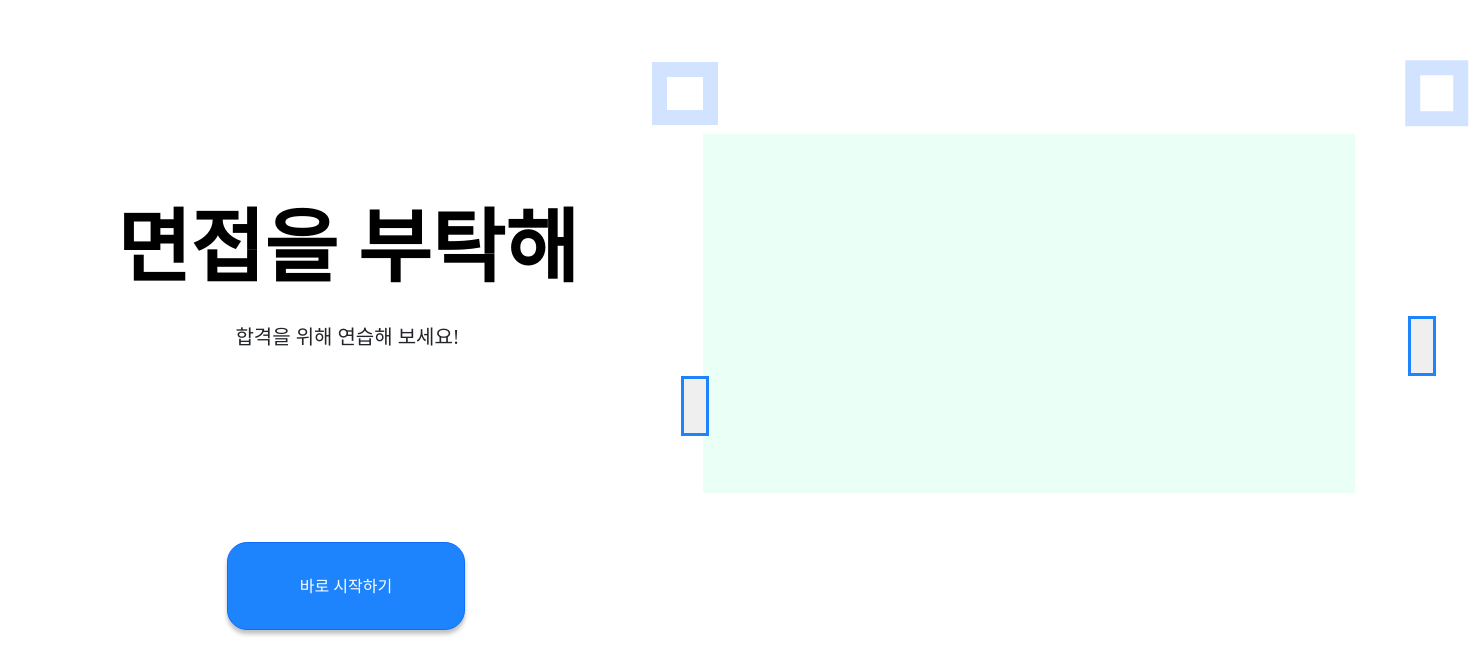
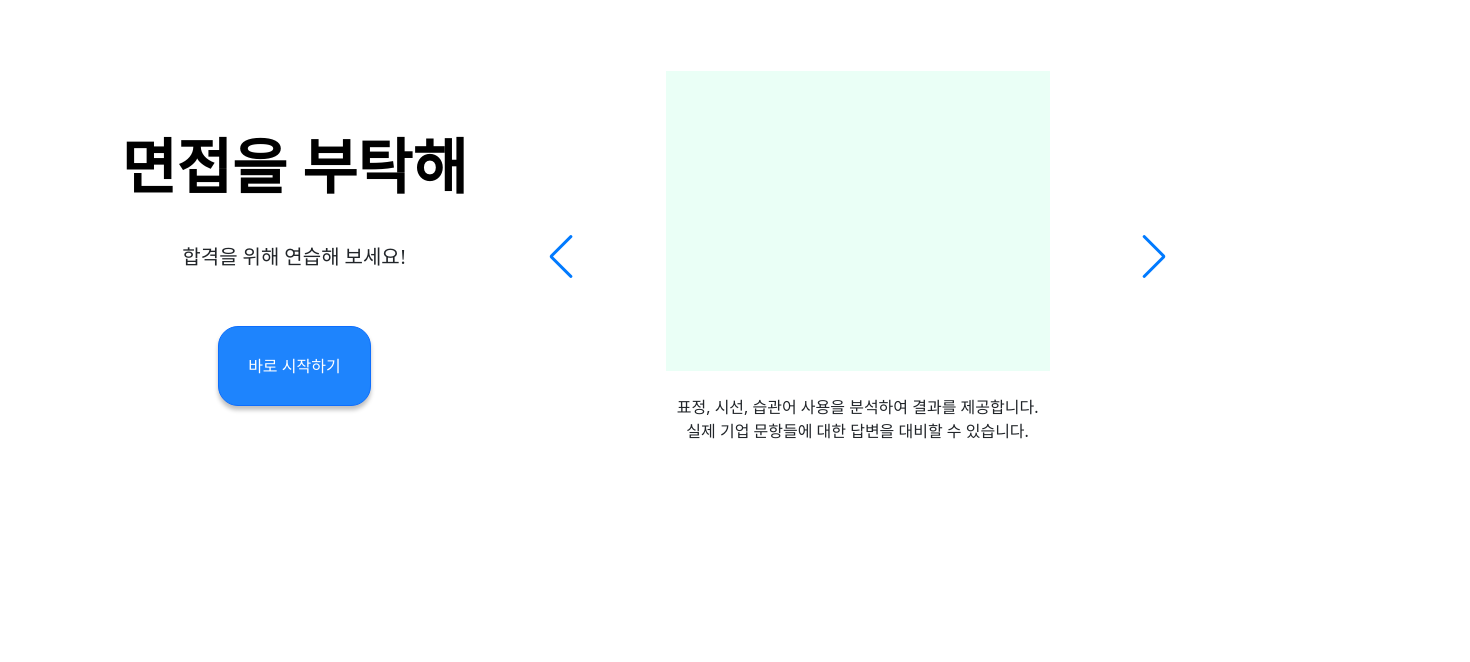
Before and after one commit to EasyHwan/2022_Graduation_Project, a React (Create React App) app in the folder frontend/: page / in a window 1280 px wide. Shown: the part 129-791 px from the top of the page, 1470 px wide, since content can reach past the window. Built offline with nearby package versions, Linux system fonts and the light colour scheme.

Commit message:
메인화면 슬라이드 추가 및 레이아웃 구성

```diff
--- a/frontend/package.json
+++ b/frontend/package.json
@@ -12,6 +12,8 @@
     "react-dom": "^18.1.0",
     "react-router-dom": "^6.3.0",
     "react-scripts": "5.0.1",
+    "sass": "^1.53.0",
+    "swiper": "^8.2.4",
     "web-vitals": "^2.1.4"
   },
   "scripts": {
--- a/frontend/src/screens/main.module.css
+++ b/frontend/src/screens/main.module.css
@@ -1,23 +1,19 @@
 .box{
     text-align: center;
-    height: 100vh;
     background-color: #FFFFFF;
-    display: flex;
-    justify-content: center;
-    align-items: center;
 }
 .article{
     position: absolute;
-    width: 495px;
-    height: 231px;
-    left: 100px;
-    top: 320px;
+    width: 30%;
+    height: 50%;
+    left: 8%;
+    top: 30%;
 }
 .article1{
     font-family: 'Noto Sans KR';
     font-style: normal;
     font-weight: 700;
-    font-size: 80px;
+    font-size: 60px;
     line-height: 116px;
     color: #000000;
 }
@@ -27,6 +23,21 @@
     font-weight: 400;
     font-size: 20px;
     line-height: 28.96px;
+}
+.buttonBox{
+    margin-top: 10%;
+    width: 40%;
+    height: 20%;
+    background: #1E84FD;
+    box-shadow: 0px 4px 4px rgba(0, 0, 0, 0.25);
+    border-radius: 20px;
+}
+.slideBox{
+    position: absolute;
+    width: 50%;
+    height: 50%;
+    right: 8%;
+    top: 30%;
 }
 .lefttop{
     box-sizing: border-box;
@@ -75,26 +86,16 @@
     border: 15px solid #D1E3FE;
     transform: rotate(-180deg);
 }
+.imgBox{
+    display: flex;
+    justify-content : center;
+}
 .imagespace{
-    position: absolute;
-    width: 652px;
-    height: 359px;
-    left: 703px;
-    top: 263px;
-
+    width: 60%;
+    height : 300px;
     background: #EAFFF6;
 }
-.buttonBox{
-    position: absolute;
-    width: 238px;
-    height: 88px;
-    left: 227px;
-    top: 671px;
 
-    background: #1E84FD;
-    box-shadow: 0px 4px 4px rgba(0, 0, 0, 0.25);
-    border-radius: 20px;
-}
 .leftButton{
     box-sizing: border-box;
 
--- a/frontend/src/screens/main_screen.js
+++ b/frontend/src/screens/main_screen.js
@@ -3,18 +3,62 @@ import { Link } from 'react-router-dom';
 import 'bootstrap/dist/css/bootstrap.min.css';
 import { Button } from 'react-bootstrap';
 import style from './main.module.css';
+import { Swiper, SwiperSlide } from 'swiper/react';
+import SwiperCore, { Navigation, Autoplay } from "swiper";
+import 'swiper/scss'
+import 'swiper/scss/navigation'
+import 'swiper/scss/pagination'
+
+SwiperCore.use([Navigation, Autoplay])
 
 class Main extends Component {
 
   render() {
     return (
       <div className={style.box}>
-        <div>
           <div className={style.article}>
             <p className={style.article1}>면접을 부탁해</p>
             <p className={style.article2}>합격을 위해 연습해 보세요!</p>
+            <Link to="./check">
+              <Button className={style.buttonBox}>바로 시작하기</Button>
+            </Link>
           </div>
-          <div>
+          <Swiper
+            style={{width : '50%', position : 'absolute', right : '8%', top: '25%'}}
+            spaceBetween={50}
+            slidesPerView={1}
+            navigation
+            autoplay={{
+              delay: 5000,
+              disableOnInteraction: false
+            }}
+          >
+            <SwiperSlide>
+              <div className={style.imgBox}>
+                <div className={style.imagespace} />
+              </div>
+              <br/>
+              ‘면접을 부탁해’에 오신 것을 환영합니다! <br/>
+              ‘면접을 부탁해’는 ‘AI 면접 준비 프로그램’입니다.
+            </SwiperSlide>
+            <SwiperSlide>
+              <div className={style.imgBox}>
+                <div className={style.imagespace} />
+              </div>
+              <br/>
+              표정, 시선, 습관어 사용을 분석하여 결과를 제공합니다. <br/>
+              실제 기업 문항들에 대한 답변을 대비할 수 있습니다.
+            </SwiperSlide>
+            <SwiperSlide>
+              <div className={style.imgBox}>
+                <div className={style.imagespace} />
+              </div>
+              <br/>
+              취업을 위한 한걸음을 나서기 위해 저희와 함께 하세요! <br/>
+              좋은 결과를 위한 모의 면접을 무제한으로 연습하세요!
+            </SwiperSlide>
+          </Swiper>
+          {/* <div className={style.slideBox}>
             <div className={style.imagespace}></div>
             <div className={style.lefttop}></div>
             <div className={style.righttop}></div>
@@ -22,13 +66,7 @@ class Main extends Component {
             <div className={style.rightbottom}></div>
             <button className={style.rightButton}></button>
             <button className={style.leftButton}></button>
-          </div>
-          <div>
-            <Link to="./check">
-              <Button className={style.buttonBox}>바로 시작하기</Button>
-            </Link>
-          </div>
-        </div>
+          </div> */}
       </div>
     );
   }
```
Also changed, not shown: 1 other file (tests, documents, lock files or other folders).
